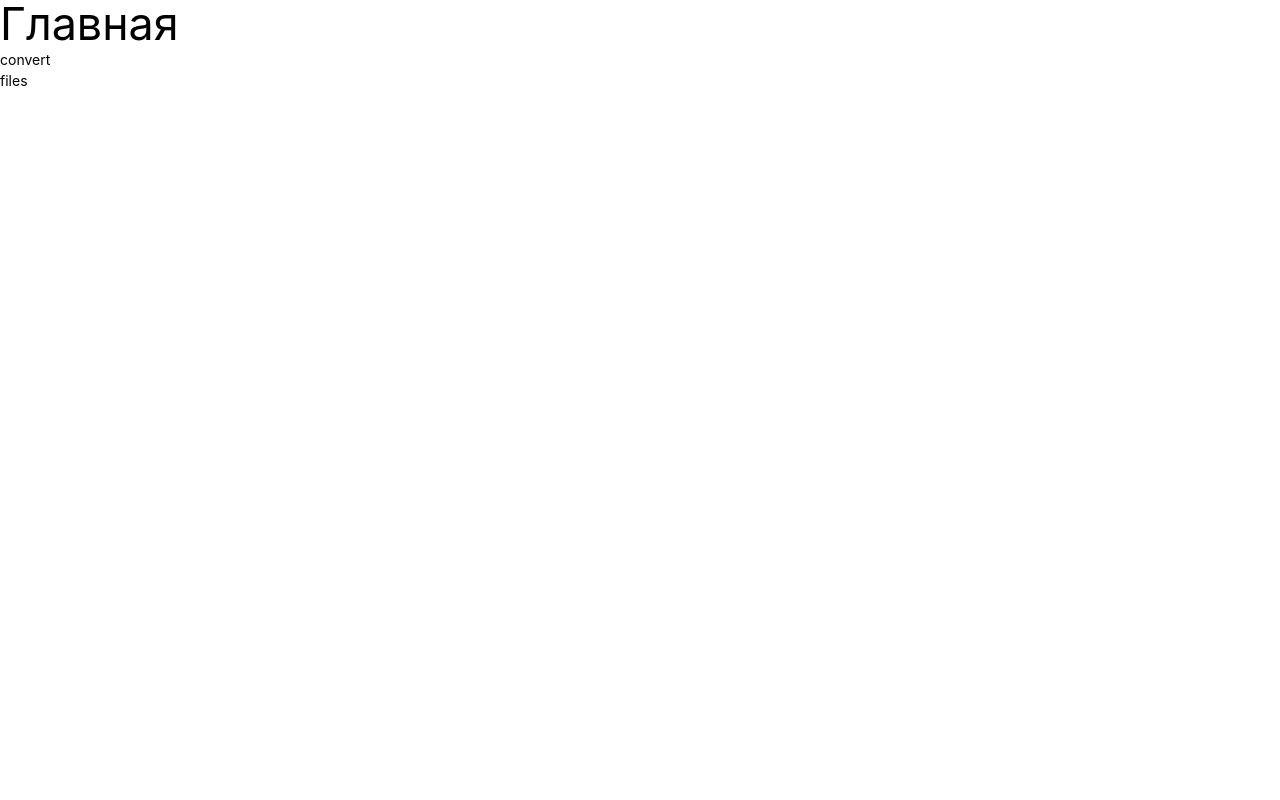
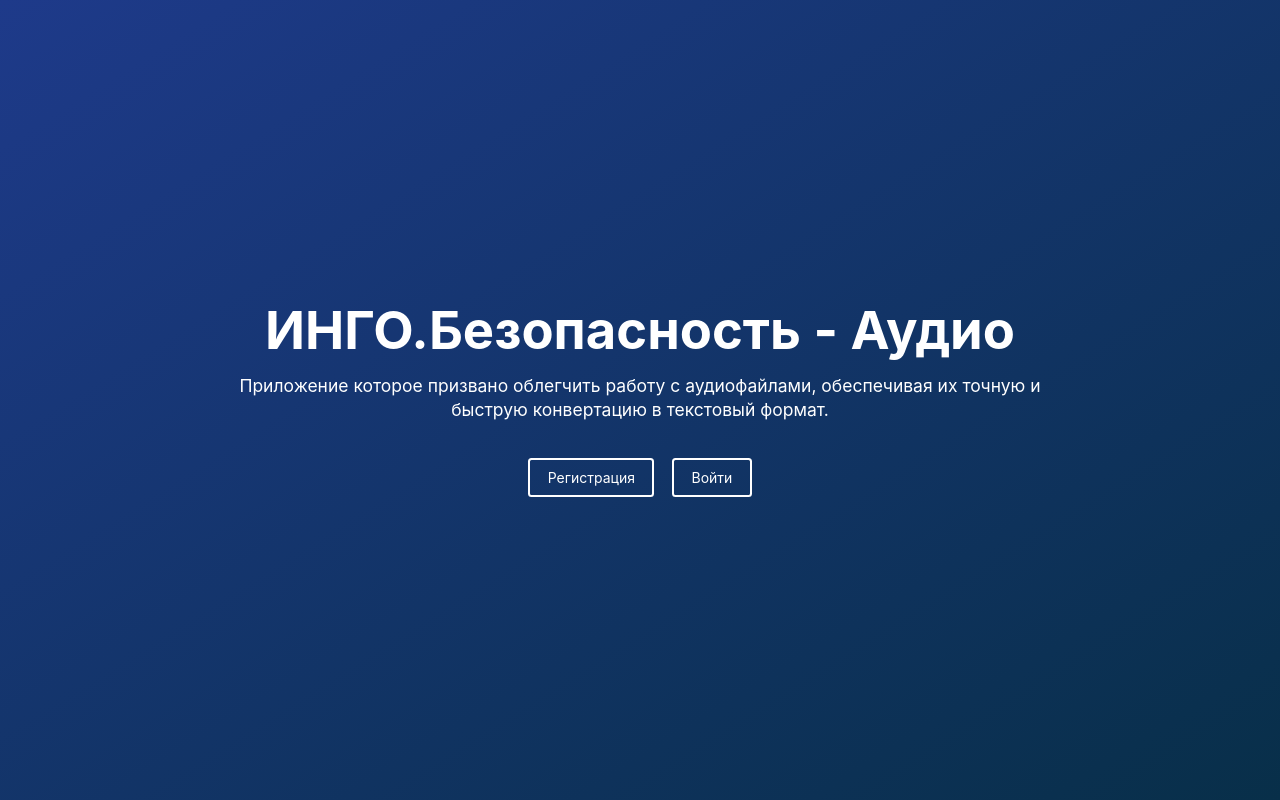
Before and after one commit to racoon-typing/Ingo, a React (Vite) app in the folder project/: page / in a window 1280 px wide. Built offline with nearby package versions, Linux system fonts and the light colour scheme.

Commit message:
добавляет мейн пейдж

```diff
--- a/project/src/app/App.tsx
+++ b/project/src/app/App.tsx
@@ -3,6 +3,7 @@ import { Link, Route, Routes } from "react-router-dom";
 import ConverterPage from "../pages/converter-page/ConverterPage";
 import UploadFilesPage from "../pages/upload-files-page/UploadFilesPage";
 import "./App.css";
+import MainPage from "../pages/main-page/MainPage";
 
 function App() {
   return (
@@ -11,13 +12,14 @@ function App() {
         <Route
           path="/"
           element={
-            <div>
-              <h1>Главная</h1>
+            <MainPage />
+            // <div>
+            //   <h1>Главная</h1>
 
-              <Link to={'/convert'}>convert</Link>
-              <br />
-              <Link to={'/files'}>files</Link>
-            </div>
+            //   <Link to={'/convert'}>convert</Link>
+            //   <br />
+            //   <Link to={'/files'}>files</Link>
+            // </div>
           }
         />
         <Route path="/convert" element={<ConverterPage />} />
--- a/project/src/layout/Layout.tsx
+++ b/project/src/layout/Layout.tsx
@@ -5,6 +5,7 @@ import Menu from "../components/menu/Menu";
 import UserAcc from "../components/user-acс/UserAcc";
 import { menuList } from "../consts/const";
 import React from "react";
+import { Link } from "react-router-dom";
 
 interface ILayout {
   children: React.ReactNode;
@@ -13,11 +14,11 @@ interface ILayout {
 function Layout({ children }: ILayout): JSX.Element {
   return (
     <>
-      <div className="wrapper grid grid-cols-[300px_1fr] gap-8 w-full h-full">
+      <div className="grid grid-cols-[300px_1fr] gap-8 w-full h-full">
         <div className="menu flex flex-col bg-sky-950 text-white py-10 px-5">
-          <h1 className="menu__logo text-3xl text-center mb-10 font-medium">
+          <Link to={'/'} className="menu__logo text-3xl text-center mb-10 font-medium">
             ИНГО.Безопасность
-          </h1>
+          </Link>
 
           <UserAcc />
 
--- a/project/src/pages/converter-page/ConverterPage.tsx
+++ b/project/src/pages/converter-page/ConverterPage.tsx
@@ -12,7 +12,8 @@ function ConverterPage(): JSX.Element {
       <div className="grid grid-cols-[50%_1fr] gap-y-10 gap-x-6">
         <Converter />
 
-        <CovertStatistic />
+        <div></div>
+        {/* <CovertStatistic /> */}
 
         <div className="col-span-full">
           <h3 className="text-2xl font-medium mb-3">Загруженные файлы</h3>
--- /dev/null
+++ b/project/src/pages/main-page/MainPage.tsx
@@ -0,0 +1,31 @@
+// import "./MainPage.scss";
+
+import { Link } from "react-router-dom";
+
+function MainPage(): JSX.Element {
+  return (
+    <div
+      className="w-full min-h-screen flex flex-col items-center justify-center bg-gradient-to-br
+     from-blue-900 to-sky-950
+     "
+    >
+      <div className="text-white w-2/3">
+        <h1 className="text-6xl font-bold text-center mb-5">
+          ИНГО.Безопасность - Аудио
+        </h1>
+
+        <p className="text-xl text-center">
+          Приложение которое призвано облегчить работу с аудиофайлами,
+          обеспечивая их точную и быструю конвертацию в текстовый формат.
+        </p>
+
+        <div className="flex justify-center mt-10">
+          <Link className="px-5 py-2 border-2 border-white hover:bg-white hover:text-black rounded mr-5" to={"/login"}>Регистрация</Link>
+          <Link className="px-5 py-2 border-2 border-white hover:bg-white hover:text-black rounded" to={"/auth"}>Войти</Link>
+        </div>
+      </div>
+    </div>
+  );
+}
+
+export default MainPage;
```
